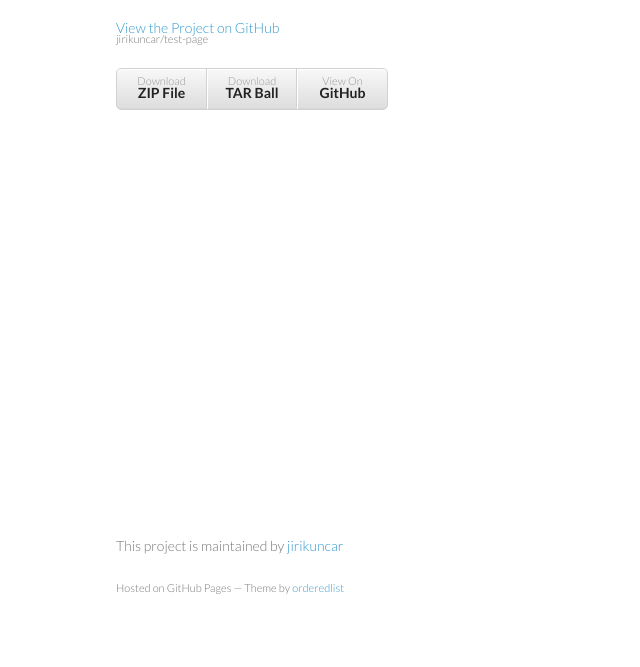
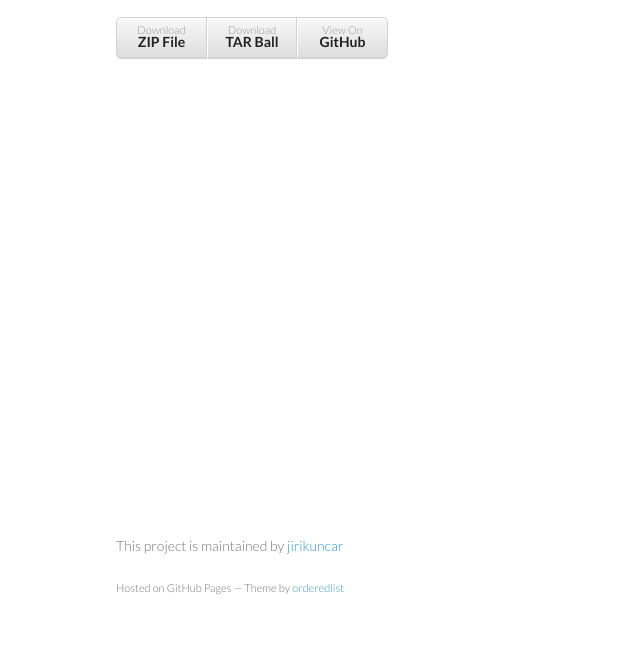
Before and after one commit to jirikuncar/test-page, a plain HTML site: page index.html in a window 1280 px wide. Shown: the part 133-800 px from the top of the page, without its empty margins (94-734 px from the left). Drawn offline with Linux system fonts and the light colour scheme.

Commit message:
test update

```diff
--- a/index.html
+++ b/index.html
@@ -17,9 +17,6 @@
       <header>
         <h1>OpenAgency</h1>
         <p>online system</p>
-
-        <p class="view"><a href="https://github.com/jirikuncar/test-page">View the Project on GitHub <small>jirikuncar/test-page</small></a></p>
-
 
         <ul>
           <li><a href="https://github.com/jirikuncar/test-page/zipball/master">Download <strong>ZIP File</strong></a></li>
```
